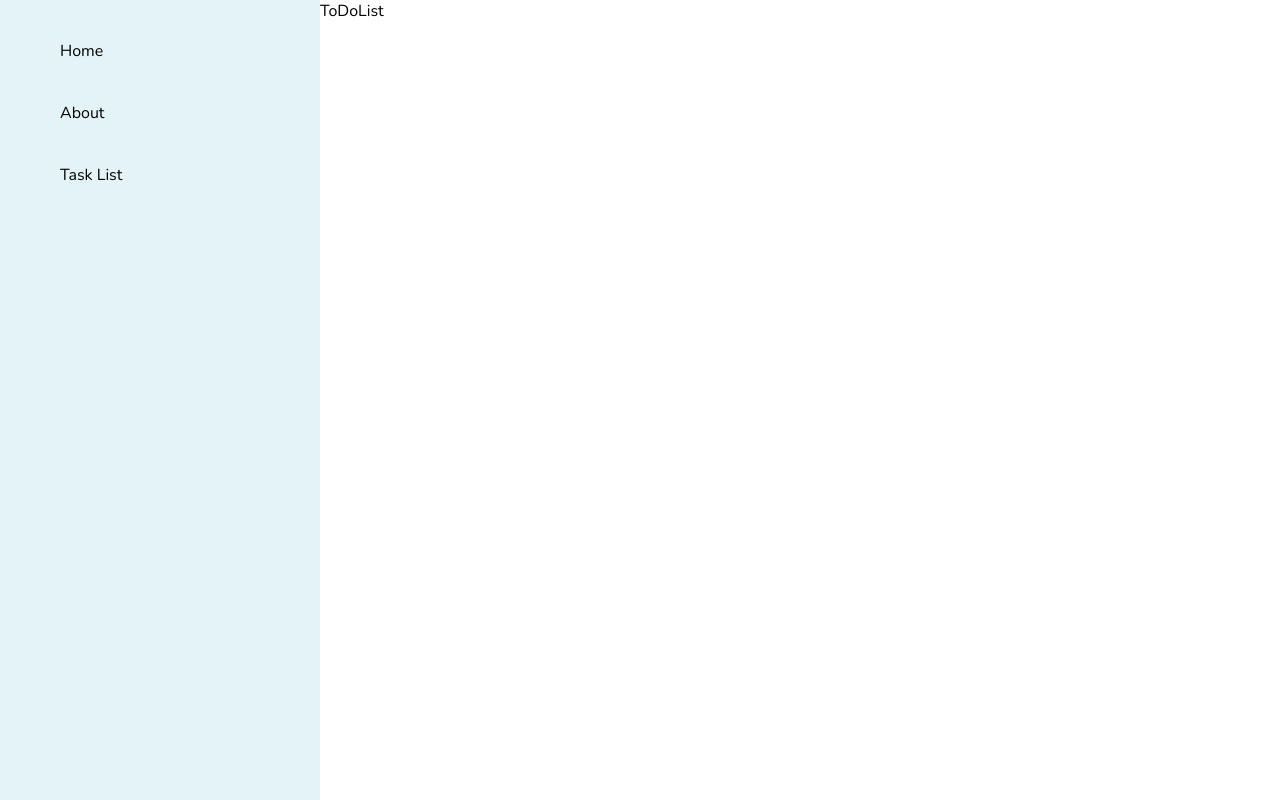
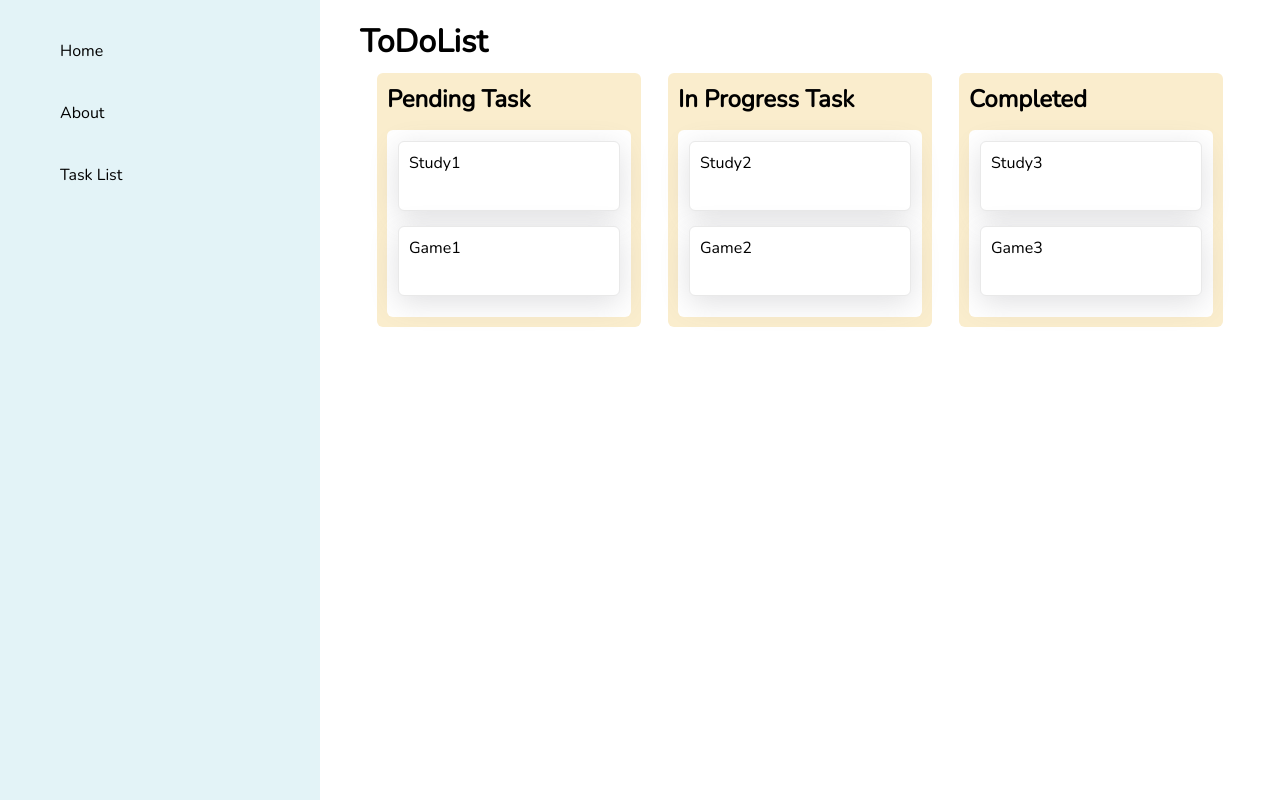
Before and after one commit to shubham-ram/next-project-1, a Next.js app: page /to-do-list in a window 1280 px wide. Built offline with nearby package versions, Linux system fonts and the light colour scheme.

Commit message:
fix task list

```diff
--- /dev/null
+++ b/page-components/ToDoList/List/index.js
@@ -0,0 +1,48 @@
+import React from 'react'
+import styles from './styles.module.css'
+import { startCase } from 'lodash';
+function List({ taskList = [], title = '', setTaskList }) {
+
+    return (
+        <div className={styles.container}>
+            <h2 className={styles.title}>{startCase(title)}</h2>
+
+            <div className={styles.list_container}>
+                {taskList.map((ele) => (
+                    <div key={ele} className={styles.col} draggable
+                        onDragStart={(e) => {
+                            e.dataTransfer.setData("dataEle", ele);
+                            e.dataTransfer.setData("prevTask", title);
+                        }}
+
+                        onDragOver={(e) => {
+                            e.preventDefault();
+                            console.log('dragOver', e);
+                        }}
+
+                        onDrop={(e) => {
+                            const data = e.dataTransfer.getData("dataEle");
+                            const prevTaskTitle = e.dataTransfer.getData("prevTask");
+
+                            setTaskList((prev) => {
+                                const prevTask = prev[prevTaskTitle].filter((ele)=> ele !== data);
+
+                                return ({
+                                    ...prev,
+                                    [title]: [...prev[title], data],
+                                    [prevTaskTitle]: prevTask
+                                })
+                            });
+                            e.preventDefault();
+                        }}
+
+                    >
+                        {ele}
+                    </div>
+                ))}
+            </div>
+        </div>
+    )
+}
+
+export default List
--- /dev/null
+++ b/page-components/ToDoList/List/styles.module.css
@@ -0,0 +1,30 @@
+.container{
+    margin: 10px;
+    border-radius: 6px;
+    padding: 10px;
+    background-color: #faedcd;
+    width: 30%;
+}
+
+.title{
+    text-transform: capitalize;
+    margin-bottom: 15px;
+}
+
+.list_container{
+    background-color: #fff;
+    border-radius: 6px;
+    padding: 6px;
+}
+
+.col{
+    height: 70px;
+    padding: 10px;
+    background-color: #fff;
+    margin :5px 5px 15px;
+    border-radius: 6px;
+    border: 1px solid #e9e9e9;
+    box-shadow: rgba(100, 100, 111, 0.2) 0px 7px 29px 0px;
+
+
+}
--- a/page-components/ToDoList/index.js
+++ b/page-components/ToDoList/index.js
@@ -1,8 +1,28 @@
-import React from 'react'
+import React, { useState } from 'react'
+import List from './List'
+import styles from './styles.module.css';
+
+const DEFAULT_TASK = {
+    pending_task : ['Study1', 'Game1'],
+    in_progress_task : ['Study2', 'Game2'],
+    completed : ['Study3', 'Game3']
+}
+
+const TASK_LIST = ['pending_task', 'in_progress_task', 'completed'];
 
 function ToDoList() {
+    const [taskList, setTaskList] = useState(DEFAULT_TASK);
+
     return (
-        <div>ToDoList</div>
+        <div className={styles.container}>
+            <h1>ToDoList</h1>
+
+            <div className={styles.list_container}>
+                {TASK_LIST.map((list)=>(
+                    <List key={list} title={list} taskList={taskList[list]} setTaskList={setTaskList} />
+                ))}
+            </div>
+        </div>
     )
 }
 
--- a/page-components/ToDoList/styles.module.css
+++ b/page-components/ToDoList/styles.module.css
@@ -0,0 +1,9 @@
+.container{
+    margin: 20px 40px;
+}
+
+.list_container{
+    display: flex;
+    align-items: flex-start;
+    justify-content: space-evenly;
+}
```
Also changed, not shown: package.json (+7 -2 lines), 1 other file (tests, documents, lock files or other folders).
